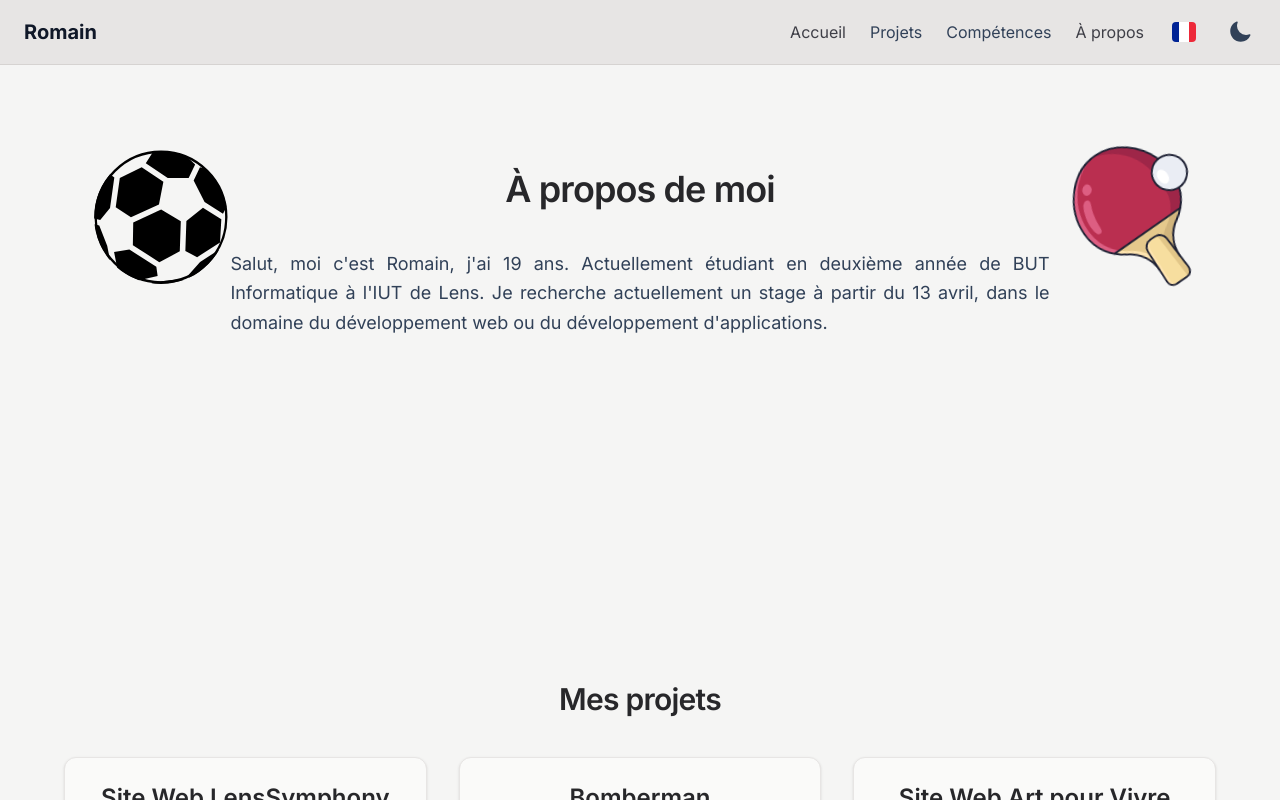
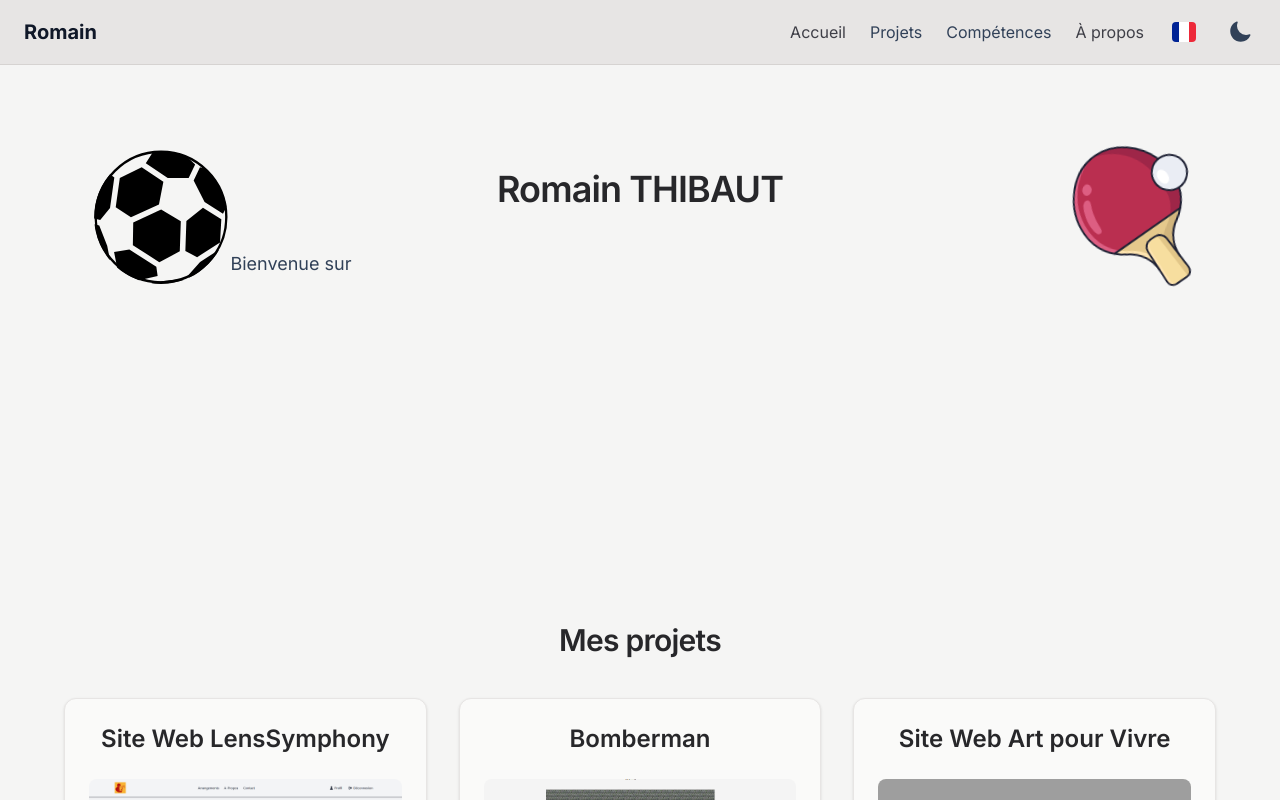
Before and after one commit to Romain-thib/Portfolio, a Vue app: page / in a window 1280 px wide. Shown: the top 800 px of the page. Built offline with nearby package versions, Linux system fonts and the light colour scheme; grey boxes are pictures that could not be loaded.

Commit message:
Changement page d'acceuil

```diff
--- a/src/data/skills.json
+++ b/src/data/skills.json
@@ -1,31 +1,39 @@
 [
+  {
+    "name": "HTML",
+    "logo": "https://cdn.jsdelivr.net/gh/devicons/devicon/icons/html5/html5-original.svg"
+  },
+  {
+    "name": "CSS",
+    "logo": "https://cdn.jsdelivr.net/gh/devicons/devicon/icons/css3/css3-original.svg"
+  },
+  {
+    "name": "TAILWIND CSS",
+    "logo": "https://cdn.jsdelivr.net/gh/devicons/devicon/icons/tailwindcss/tailwindcss-original.svg"
+  },
   {
     "name": "PHP",
     "logo": "https://cdn.jsdelivr.net/gh/devicons/devicon/icons/php/php-original.svg"
-  },
-  {
-    "name": "HTML",
-    "logo": "https://cdn.jsdelivr.net/gh/devicons/devicon/icons/html5/html5-original.svg"
   },
   {
     "name": "LARAVEL",
     "logo": "https://cdn.jsdelivr.net/gh/devicons/devicon/icons/laravel/laravel-original.svg"
   },
   {
-    "name": "TAILWIND CSS",
-    "logo": "https://cdn.jsdelivr.net/gh/devicons/devicon/icons/tailwindcss/tailwindcss-original.svg"
-  },
-  {
     "name": "VUE",
     "logo": "https://cdn.jsdelivr.net/gh/devicons/devicon/icons/vuejs/vuejs-original.svg"
   },
   {
-    "name": "CSS",
-    "logo": "https://cdn.jsdelivr.net/gh/devicons/devicon/icons/css3/css3-original.svg"
+    "name": "NODE",
+    "logo": "https://cdn.jsdelivr.net/gh/devicons/devicon/icons/nodejs/nodejs-original.svg"
   },
   {
-    "name": "NODE",
-    "logo": "https://cdn.jsdelivr.net/gh/devicons/devicon/icons/nodejs/nodejs-original.svg"
+    "name": "JAVA",
+    "logo": "https://cdn.jsdelivr.net/gh/devicons/devicon/icons/java/java-original.svg"
+  },
+  {
+    "name": "JavaFX",
+    "logo": "https://cdn.jsdelivr.net/gh/devicons/devicon/icons/java/java-original.svg"
   },
   {
     "name": "PYTHON",
@@ -44,6 +52,14 @@
     "logo": "https://cdn.jsdelivr.net/gh/devicons/devicon/icons/postgresql/postgresql-original.svg"
   },
   {
+    "name": "MCD/MLD",
+    "logo": "images/mcd-mld.svg"
+  },
+  {
+  "name": "Bash",
+  "logo": "https://cdn.jsdelivr.net/gh/devicons/devicon/icons/bash/bash-original.svg"
+  },
+  {
     "name": "GIT",
     "logo": "https://cdn.jsdelivr.net/gh/devicons/devicon/icons/git/git-original.svg"
   },
@@ -54,17 +70,5 @@
   {
     "name": "GitHUB",
     "logo": "https://cdn.jsdelivr.net/gh/devicons/devicon/icons/github/github-original.svg"
-  },
-  {
-    "name": "JAVA",
-    "logo": "https://cdn.jsdelivr.net/gh/devicons/devicon/icons/java/java-original.svg"
-  },
-  {
-    "name": "JavaFX",
-    "logo": "https://cdn.jsdelivr.net/gh/devicons/devicon/icons/java/java-original.svg"
-  },
-  {
-    "name": "MCD/MLD",
-    "logo": "images/mcd-mld.svg"
   }
 ]
--- a/src/i18n/en.json
+++ b/src/i18n/en.json
@@ -33,6 +33,10 @@
     "description2": "Alongside my studies, I’m passionate about several activities that help me grow both personally and professionally. I play table tennis in a team, a sport that has taught me mutual support, working together toward a common goal, and progressing individually at the same time. I also play chess (online), a discipline that strengthens my concentration, my ability to calculate several moves ahead, and to consider multiple possibilities instead of getting stuck on a single scenario.",
     "description3": "I also enjoy reading, especially novels; I even recommend “Demain dès l’aube” by Romain Gary, a book that left a strong impression on me. Finally, I’m a loyal supporter of the Racing Club de Lens: I love the idea of supporting the team and its players no matter what, through difficult moments as well as moments of glory."
   },
+  "home-presentation": {
+    "title": "Hi, my name is Romain",
+    "sentence" : "frhsiui"
+  },
   "timeline": {
      "title": "My Journey",
      "lycee": {
--- a/src/i18n/fr.json
+++ b/src/i18n/fr.json
@@ -33,6 +33,10 @@
     "description2": "En parallèle de mes études, je suis passionné par plusieurs activités qui m’aident à progresser autant sur le plan personnel que professionnel. Je pratique le tennis de table en équipe, un sport qui m’a appris à m’entraider avec mes coéquipiers pour atteindre un objectif commun tout en continuant à progresser individuellement. Je joue également aux échecs (en ligne), une discipline qui développe ma concentration, ma capacité à calculer plusieurs coups à l’avance et à envisager différentes solutions plutôt que de rester bloqué sur un seul scénario.",
     "description3": "J’apprécie aussi la lecture, notamment les romans; je recommande d’ailleurs “Demain dès l’aube” de Romain Gary, une œuvre qui m’a marqué. Enfin, je suis un supporter fidèle du Racing Club de Lens : j’aime l’idée de soutenir son équipe et ses joueurs quoi qu’il arrive, dans le malheur comme dans la gloire."
   },
+  "home-presentation": {
+    "title": "Romain THIBAUT",
+    "sentence" : "Bienvenue sur "
+  },
   "timeline": {
      "title": "Mon parcours",
      "lycee": {
--- a/src/pages/Home.vue
+++ b/src/pages/Home.vue
@@ -28,13 +28,14 @@ const featured = projects.slice(0, 3)
 
     <div class="mt-10">
       <h2 class="relative z-10 text-4xl font-semibold tracking-tight mb-10 text-zinc-800 dark:text-amber-400 text-center">
-        {{ $t("presentation.title") }}
+        {{ $t("home-presentation.title") }}
       </h2>
 
       <p class="relative z-10 px-[3%] max-w-4xl mx-auto text-justify leading-relaxed text-lg text-slate-700 dark:text-slate-300">
-        {{ $t("presentation.description1") }}
+        {{ $t("home-presentation.sentence") }}
       </p>
     </div>
+
 
 
     <ThirdProject class="mt-70 z-10" />
```
